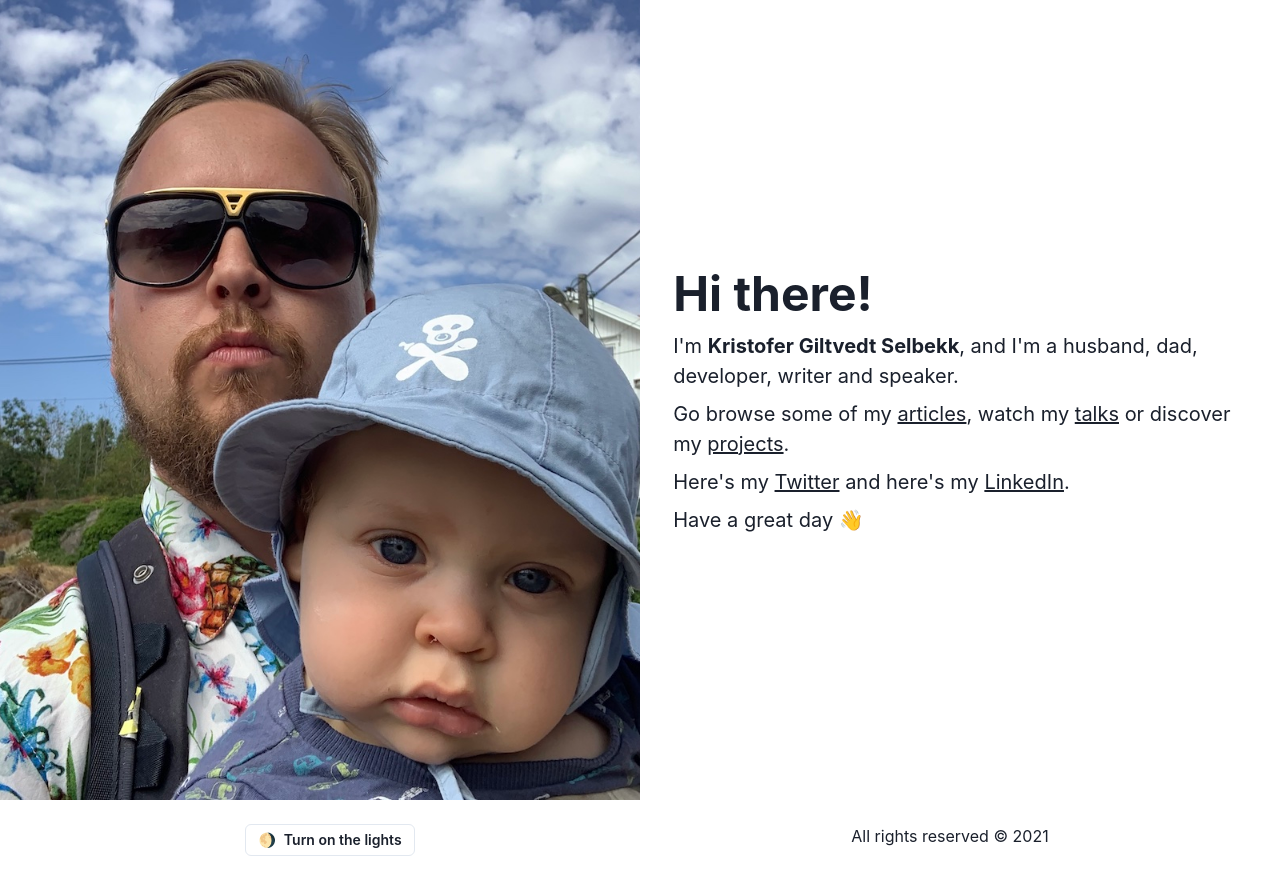
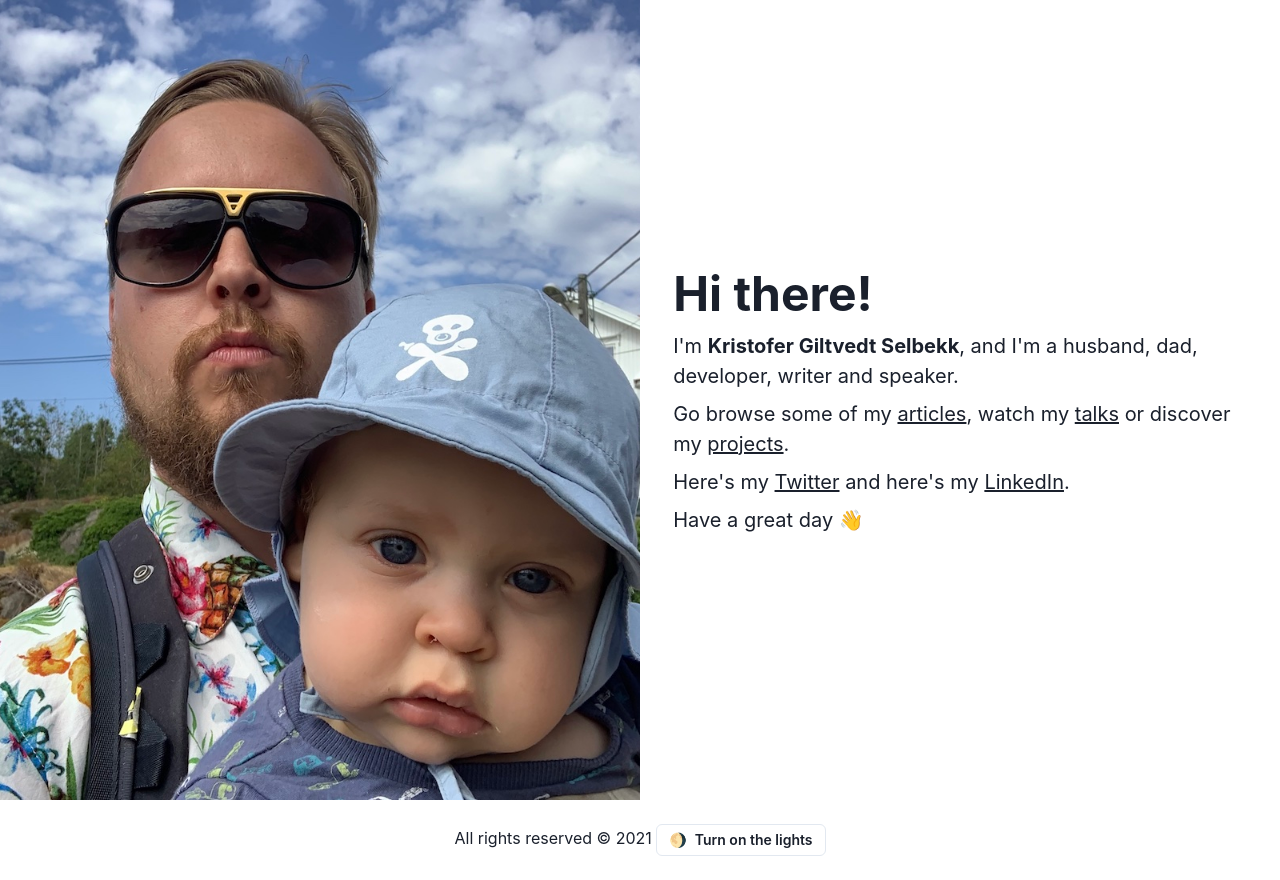
Before and after one commit to selbekk/selbekk-io, a Next.js app in the folder web/: page / in a window 1280 px wide. Built offline with nearby package versions, Linux system fonts and the light colour scheme.

Commit message:
Tweak footer

```diff
--- a/web/features/site-footer/SiteFooter.tsx
+++ b/web/features/site-footer/SiteFooter.tsx
@@ -1,20 +1,15 @@
-import { Box, BoxProps, Stack, Text } from "@chakra-ui/react";
+import { Box, BoxProps, Text } from "@chakra-ui/react";
 import * as React from "react";
 import { LightSwitch } from "../light-switch/LightSwitch";
 
 export const SiteFooter = (props: BoxProps) => {
   return (
     <Box {...props}>
-      <Stack p={6} textAlign="center" direction={["column", "row"]}>
-        <Box flex="1">
-          <LightSwitch />
-        </Box>
-        <Box flex="1">
-          <Text>
-            All rights reserved &copy; {new Date().getFullYear()}
-          </Text>
-        </Box>
-      </Stack>
+      <Box p={6} maxWidth="xl" mx="auto" textAlign="center">
+        <Text>
+          All rights reserved &copy; {new Date().getFullYear()} <LightSwitch />
+        </Text>
+      </Box>
     </Box>
   );
 };
```
